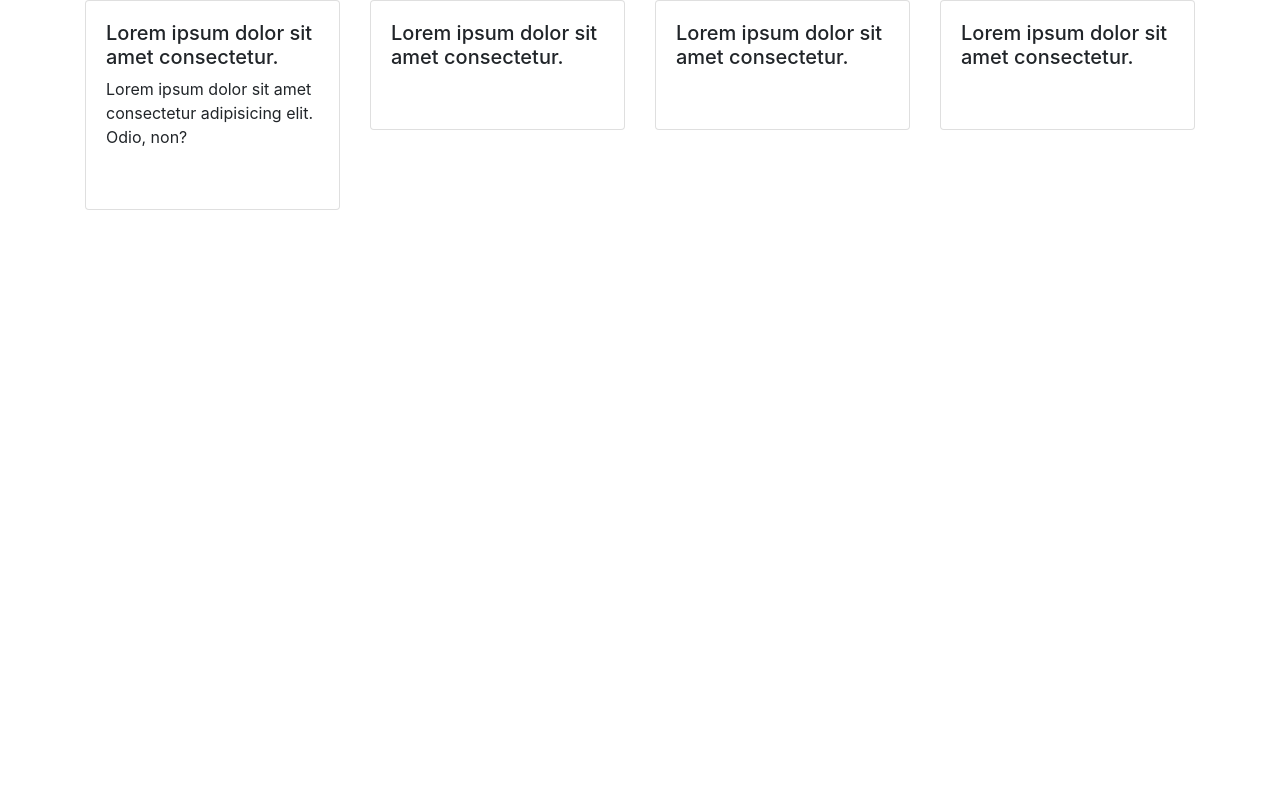
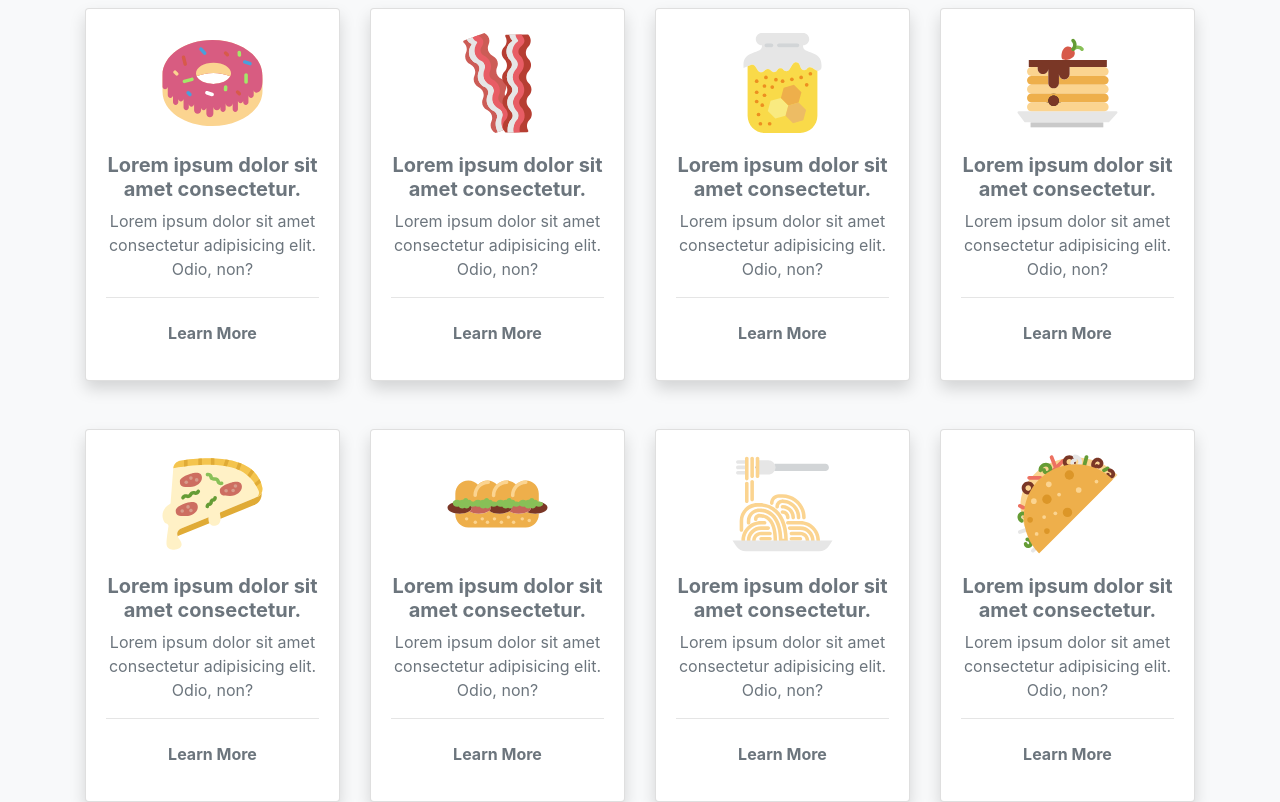
Before and after one commit to penous/Grid-Away, a plain HTML site: page index.html in a window 1280 px wide. Drawn offline with Linux system fonts and the light colour scheme.

Commit message:
Add the grid

```diff
--- /dev/null
+++ b/css/style.css
@@ -0,0 +1,11 @@
+.cus-link {
+  transition: 0.5;
+  border-radius: 15px;
+}
+
+.cus-link:hover {
+  background-color: rgb(19, 133, 185);
+  color: white;
+  box-shadow: 0px 3px 8px 1px rgba(241, 241, 241, 0.3);
+  text-decoration: none;
+}
--- a/index.html
+++ b/index.html
@@ -6,60 +6,205 @@
     <meta name="viewport" content="width=device-width, initial-scale=1.0" />
     <link rel="stylesheet" href="./css/bootstrap.css" />
     <link rel="stylesheet" href="./css/bootstrap-grid.css" />
+    <link rel="stylesheet" href="./css/style.css" />
     <title>Grid Away</title>
   </head>
-  <body>
-    <div class="container">
+  <body class="bg-light">
+    <div class="container mt-2">
       <div class="row">
         <div class="col-sm-12 col-md-6 col-lg-3">
-          <div class="card">
-            <img src="" alt="" class="card-img-top" />
+          <div class="card text-center text-muted shadow">
+            <img
+              src="./img/doughnut-1.svg"
+              alt="dougnut"
+              class="card-img-top mx-auto mt-4"
+              height="100px"
+              width="100px"
+            />
             <div class="card-body">
-              <h5 class="card_title">
+              <h5 class="card_title font-weight-bolder">
                 Lorem ipsum dolor sit amet consectetur.
               </h5>
               <p class="card-text">
                 Lorem ipsum dolor sit amet consectetur adipisicing elit. Odio,
                 non?
               </p>
-              <a href="" class="btn"></a>
+              <hr />
+              <a href="" class="btn text-reset font-weight-bolder cus-link mb-2"
+                >Learn More</a
+              >
             </div>
           </div>
         </div>
         <div class="col-sm-12 col-md-6 col-lg-3">
-          <div class="card">
-            <img src="" alt="" class="card-img-top" />
+          <div class="card text-center text-muted shadow">
+            <img
+              src="./img/bacon.svg"
+              alt=""
+              class="card-img-top mx-auto mt-4"
+              height="100px"
+              width="100px"
+            />
             <div class="card-body">
-              <h5 class="card_title">
+              <h5 class="card_title font-weight-bolder">
                 Lorem ipsum dolor sit amet consectetur.
               </h5>
-              <p class="card-text"></p>
-              <a href="" class="btn"></a>
+              <p class="card-text">
+                Lorem ipsum dolor sit amet consectetur adipisicing elit. Odio,
+                non?
+              </p>
+              <hr />
+              <a href="" class="btn text-reset font-weight-bolder cus-link mb-2"
+                >Learn More</a
+              >
             </div>
           </div>
         </div>
         <div class="col-sm-12 col-md-6 col-lg-3">
-          <div class="card">
-            <img src="" alt="" class="card-img-top" />
+          <div class="card text-center text-muted shadow">
+            <img
+              src="./img/honey-1.svg"
+              alt="honey"
+              class="card-img-top mx-auto mt-4"
+              height="100px"
+              width="100px"
+            />
             <div class="card-body">
-              <h5 class="card_title">
+              <h5 class="card_title font-weight-bolder">
                 Lorem ipsum dolor sit amet consectetur.
               </h5>
+              <p class="card-text">
+                Lorem ipsum dolor sit amet consectetur adipisicing elit. Odio,
+                non?
+              </p>
+              <hr />
+              <a href="" class="btn text-reset font-weight-bolder cus-link mb-2"
+                >Learn More</a
+              >
+            </div>
+          </div>
+        </div>
 
-              <p class="card-text"></p>
-              <a href="" class="btn"></a>
+        <div class="col-sm-12 col-md-6 col-lg-3">
+          <div class="card text-center text-muted shadow">
+            <img
+              src="./img/pancakes.svg"
+              alt="pancakes"
+              class="card-img-top mx-auto mt-4"
+              height="100px"
+              width="100px"
+            />
+            <div class="card-body">
+              <h5 class="card_title font-weight-bolder">
+                Lorem ipsum dolor sit amet consectetur.
+              </h5>
+              <p class="card-text">
+                Lorem ipsum dolor sit amet consectetur adipisicing elit. Odio,
+                non?
+              </p>
+              <hr />
+              <a href="" class="btn text-reset font-weight-bolder cus-link mb-2"
+                >Learn More</a
+              >
+            </div>
+          </div>
+        </div>
+      </div>
+      <div class="row mt-5">
+        <div class="col-sm-12 col-md-6 col-lg-3">
+          <div class="card text-center text-muted shadow">
+            <img
+              src="./img/pizza.svg"
+              alt="dougnut"
+              class="card-img-top mx-auto mt-4"
+              height="100px"
+              width="100px"
+            />
+            <div class="card-body">
+              <h5 class="card_title font-weight-bolder">
+                Lorem ipsum dolor sit amet consectetur.
+              </h5>
+              <p class="card-text">
+                Lorem ipsum dolor sit amet consectetur adipisicing elit. Odio,
+                non?
+              </p>
+              <hr />
+              <a href="" class="btn text-reset font-weight-bolder cus-link mb-2"
+                >Learn More</a
+              >
             </div>
           </div>
         </div>
         <div class="col-sm-12 col-md-6 col-lg-3">
-          <div class="card">
-            <img src="" alt="" class="card-img-top" />
+          <div class="card text-center text-muted shadow">
+            <img
+              src="./img/sandwich-1.svg"
+              alt=""
+              class="card-img-top mx-auto mt-4"
+              height="100px"
+              width="100px"
+            />
             <div class="card-body">
-              <h5 class="card_title">
+              <h5 class="card_title font-weight-bolder">
                 Lorem ipsum dolor sit amet consectetur.
               </h5>
-              <p class="card-text"></p>
-              <a href="" class="btn"></a>
+              <p class="card-text">
+                Lorem ipsum dolor sit amet consectetur adipisicing elit. Odio,
+                non?
+              </p>
+              <hr />
+              <a href="" class="btn text-reset font-weight-bolder cus-link mb-2"
+                >Learn More</a
+              >
+            </div>
+          </div>
+        </div>
+        <div class="col-sm-12 col-md-6 col-lg-3">
+          <div class="card text-center text-muted shadow">
+            <img
+              src="./img/spaguetti.svg"
+              alt="honey"
+              class="card-img-top mx-auto mt-4"
+              height="100px"
+              width="100px"
+            />
+            <div class="card-body">
+              <h5 class="card_title font-weight-bolder">
+                Lorem ipsum dolor sit amet consectetur.
+              </h5>
+              <p class="card-text">
+                Lorem ipsum dolor sit amet consectetur adipisicing elit. Odio,
+                non?
+              </p>
+              <hr />
+              <a href="" class="btn text-reset font-weight-bolder cus-link mb-2"
+                >Learn More</a
+              >
+            </div>
+          </div>
+        </div>
+
+        <div class="col-sm-12 col-md-6 col-lg-3">
+          <div class="card text-center text-muted shadow">
+            <img
+              src="./img/taco.svg"
+              alt="pancakes"
+              class="card-img-top mx-auto mt-4"
+              height="100px"
+              width="100px"
+            />
+            <div class="card-body">
+              <h5 class="card_title font-weight-bolder">
+                Lorem ipsum dolor sit amet consectetur.
+              </h5>
+              <p class="card-text">
+                Lorem ipsum dolor sit amet consectetur adipisicing elit. Odio,
+                non?
+              </p>
+              <hr />
+              <a href="" class="btn text-reset font-weight-bolder cus-link mb-2"
+                >Learn More</a
+              >
             </div>
           </div>
         </div>
```
Also changed, not shown: img/bacon.svg (added), img/doughnut-1.svg (added), img/honey-1.svg (added), img/pancakes.svg (added), img/pizza.svg (added), img/sandwich-1.svg (added), img/spaguetti.svg (added), img/taco.svg (added).
